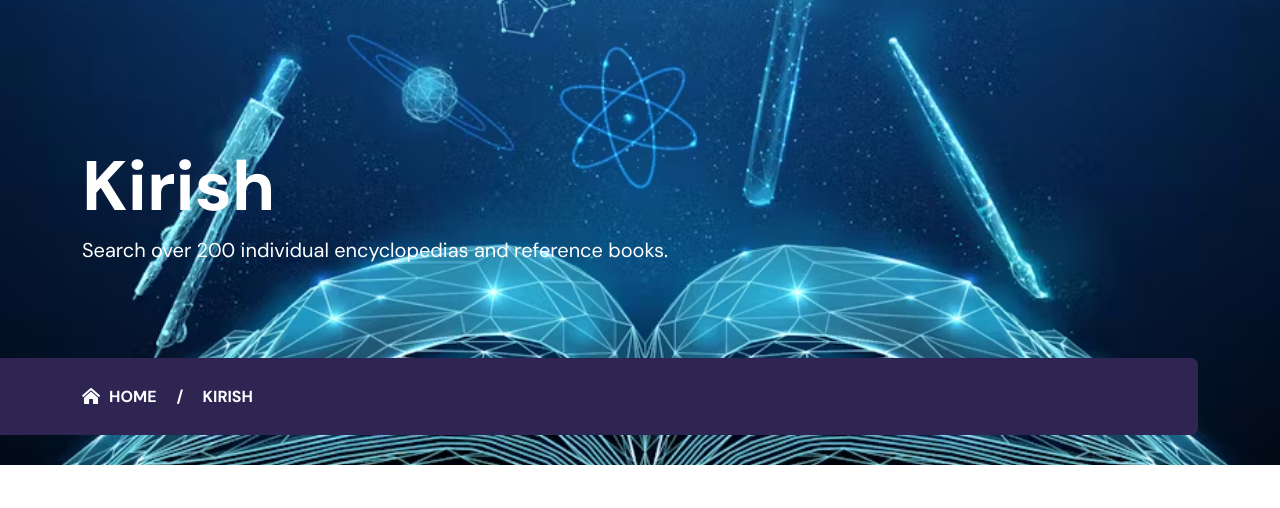
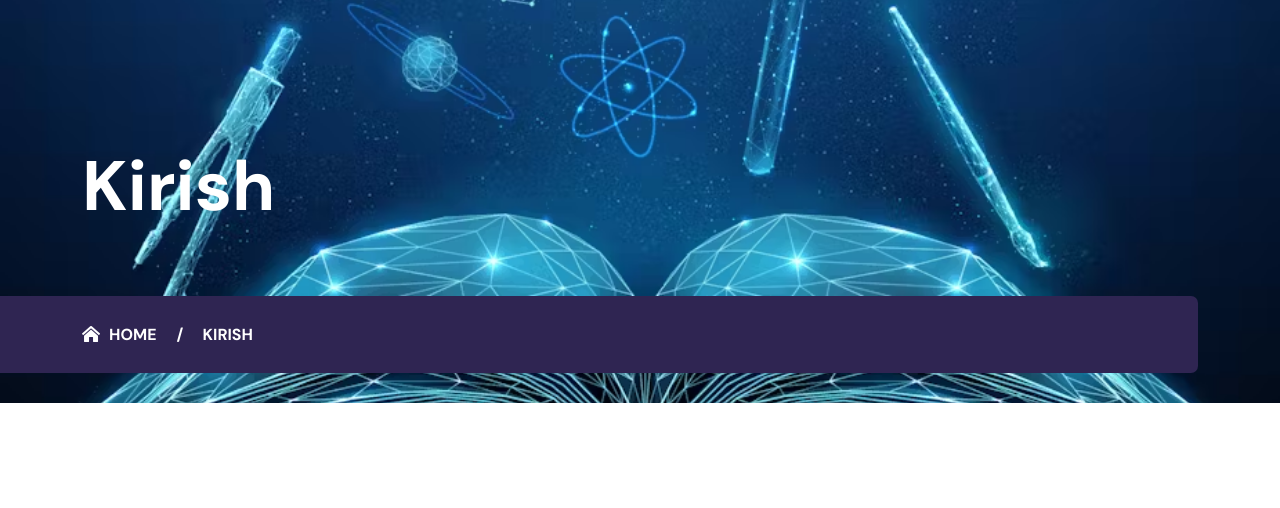
Before and after one commit to Abduvohid26/useful_platform, a Django app: page /subject/tasks/1/ in a window 1280 px wide. Shown: the part 200-708 px from the top of the page. Run offline with Django 4.2, Linux system fonts and the light colour scheme; data comes from the database, SQL or seed files in the repository; some libraries are stand-ins or nearby versions.

Commit message:
final project

```diff
--- a/templates/task.html
+++ b/templates/task.html
@@ -4,7 +4,7 @@
     <div class="container z-index-common">
         <div class="breadcumb-content">
             <h1 class="breadcumb-title">{{ subject.name }}</h1>
-            <p class="breadcumb-text">Search over 200 individual encyclopedias and reference books.</p>
+            <!-- <p class="breadcumb-text">Search over 200 individual encyclopedias and reference books.</p> -->
             <div class="breadcumb-menu-wrap">
                 <ul class="breadcumb-menu">
                     <li><a href="{% url 'main:home' %}">Home</a></li>
```
